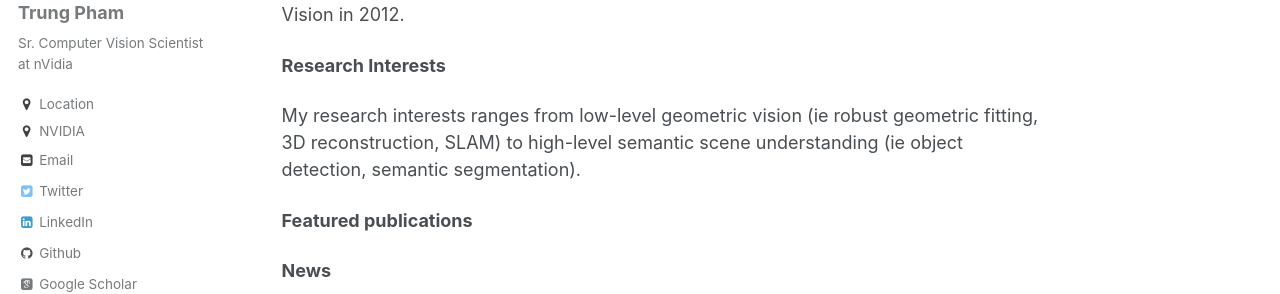
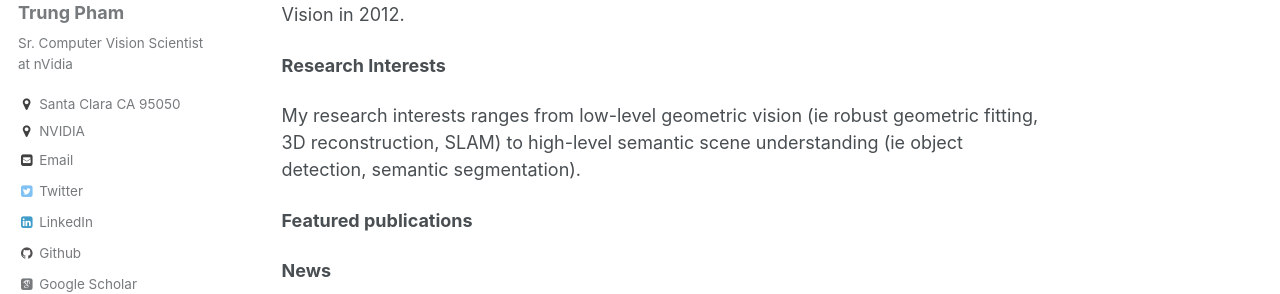
Before and after one commit to trungtpham/trungtpham.github.io, a Jekyll site: the page built from index.md, in a window 1280 px wide. Shown: the part 302-596 px from the top of the page. Built offline with Jekyll 4.4.1, drawn with Linux system fonts in a browser that asks for light colours; some web fonts are replaced; our own code applies the rules of GitHub Pages for plain Markdown files.

Commit message:
Update _config.yml

```diff
--- a/_config.yml
+++ b/_config.yml
@@ -82,7 +82,7 @@ author:
   name             : "Trung Pham"
   avatar           : "trung-profile.jpg"
   bio              : "Sr. Computer Vision Scientist at nVidia"
-  location         : "Location"
+  location         : "Santa Clara CA 95050"
   employer         : NVIDIA
   googlescholar    : "https://scholar.google.com.au/citations?user=Rfj56F4AAAAJ&hl=en"
   email            : trungp@nvidia.com
```
